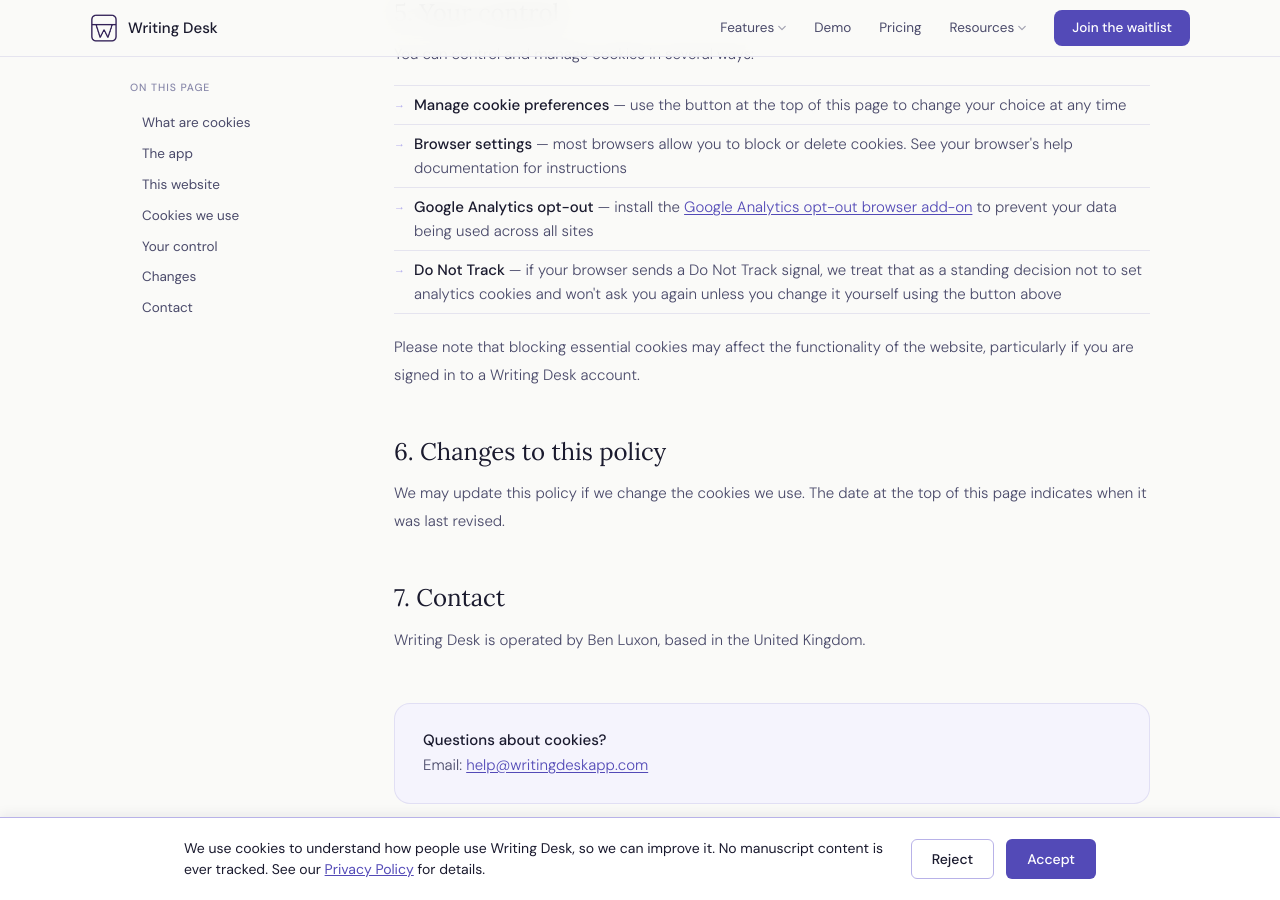
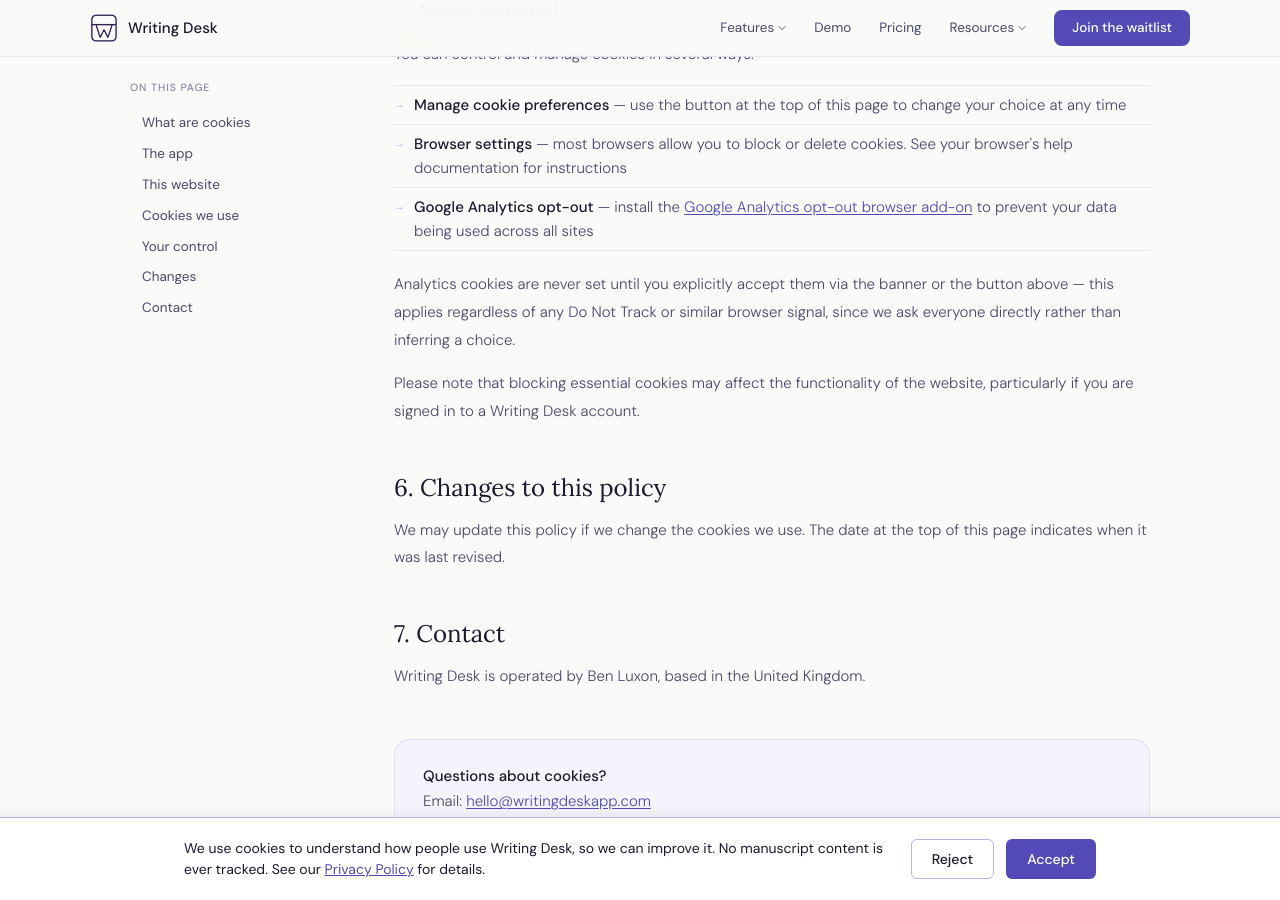
Before and after one commit to bluxon92-bit/writing-desk-site, a Jekyll site: the page built from cookies/index.html, in a window 1280 px wide and 900 px high, scrolled down 2073 px. Built offline with Jekyll 4.4.1, drawn with Linux system fonts in a browser that asks for light colours.

Commit message:
updated cookies

```diff
--- a/_includes/cookie-consent.html
+++ b/_includes/cookie-consent.html
@@ -96,23 +96,15 @@
 
     var existing = localStorage.getItem(STORAGE_KEY);
 
-    // Respect Do Not Track. If the browser signals DNT and the person hasn't
-    // made an explicit choice yet, treat it as a standing rejection rather
-    // than asking, then skip the banner. This is a courtesy, not a consent
-    // mechanism in itself, since UK GDPR requires an explicit affirmative
-    // act for analytics cookies and analytics_storage already defaults to
-    // 'denied' regardless of DNT.
-    var dntSignal = (window.doNotTrack === '1' ||
-      navigator.doNotTrack === 'yes' ||
-      navigator.doNotTrack === '1' ||
-      navigator.msDoNotTrack === '1');
-
-    if (!existing && dntSignal) {
-      localStorage.setItem(STORAGE_KEY, 'rejected');
-      existing = 'rejected';
-    }
-
-    // Only show the banner if no choice has been made yet
+    // Show the banner whenever no explicit choice has been made yet.
+    // We deliberately do NOT auto-decide based on Do Not Track / Global
+    // Privacy Control signals here. Those signals are inconsistently
+    // supported (Brave and some extensions send them by default, without
+    // the person actively choosing to), so treating DNT as an automatic
+    // rejection was silently skipping the opt-in prompt for a meaningful
+    // slice of visitors rather than letting them choose. We're already
+    // fully opt-in by default (analytics_storage denied until Accept is
+    // clicked), so nothing is lost by always asking explicitly.
     if (!existing) {
       banner.hidden = false;
     }
--- a/cookies/index.html
+++ b/cookies/index.html
@@ -76,8 +76,8 @@
         <li><strong>Manage cookie preferences</strong> — use the button at the top of this page to change your choice at any time</li>
         <li><strong>Browser settings</strong> — most browsers allow you to block or delete cookies. See your browser's help documentation for instructions</li>
         <li><strong>Google Analytics opt-out</strong> — install the <a href="https://tools.google.com/dlpage/gaoptout" target="_blank" rel="noopener">Google Analytics opt-out browser add-on</a> to prevent your data being used across all sites</li>
-        <li><strong>Do Not Track</strong> — if your browser sends a Do Not Track signal, we treat that as a standing decision not to set analytics cookies and won't ask you again unless you change it yourself using the button above</li>
       </ul>
+      <p>Analytics cookies are never set until you explicitly accept them via the banner or the button above — this applies regardless of any Do Not Track or similar browser signal, since we ask everyone directly rather than inferring a choice.</p>
       <p>Please note that blocking essential cookies may affect the functionality of the website, particularly if you are signed in to a Writing Desk account.</p>
 
       <h2 id="changes">6. Changes to this policy</h2>
@@ -88,7 +88,7 @@
 
       <div class="legal-contact-card">
         <p><strong>Questions about cookies?</strong><br>
-        Email: <a href="mailto:help@writingdeskapp.com">help@writingdeskapp.com</a></p>
+        Email: <a href="mailto:hello@writingdeskapp.com">hello@writingdeskapp.com</a></p>
       </div>
 
     </div>
```
